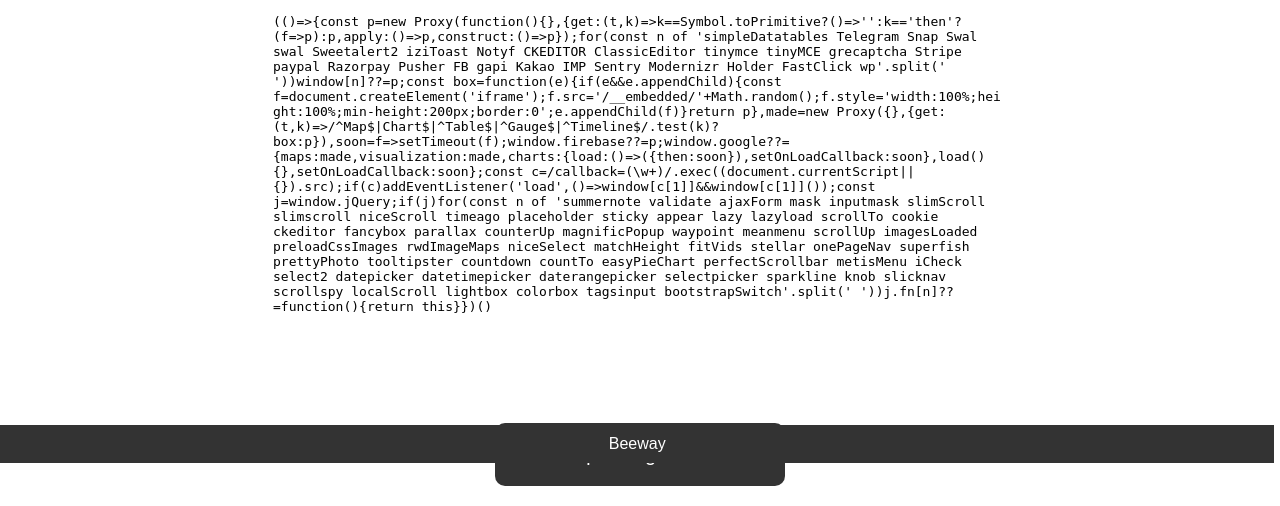
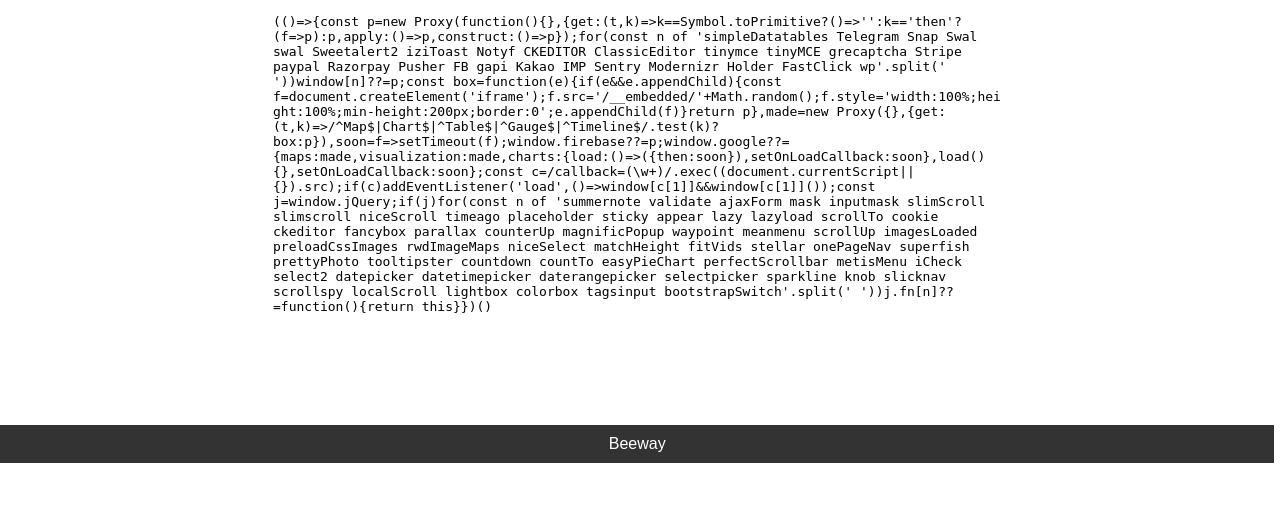
Before and after one commit to waleiss/beeway, a Django app: page /administrador/desc_evento/1 in a window 1280 px wide. Shown: the part 337-843 px from the top of the page. After the commit the page ends 800 px from the top, so only its background shows below. Run offline with Django 4.2, Linux system fonts and the light colour scheme; data comes from the database, SQL or seed files in the repository; some libraries are stand-ins or nearby versions.

Commit message:
eventos mostrados na ordem crescente

```diff
--- a/administrador/templates/pages/desc_evento.html
+++ b/administrador/templates/pages/desc_evento.html
@@ -33,12 +33,6 @@
 		<a href="https://www.maps.ie/distance-area-calculator.html"></a>
 	</iframe>
 
-	<nav id="adquirir">
-		<ul>
-			<li><a href="voucher">Adquirir ingresso</a></li>
-		</ul>
-	</nav>
-
 	<footer>
 		Beeway
 	</footer>
--- a/administrador/views.py
+++ b/administrador/views.py
@@ -18,11 +18,11 @@
     return (render(request, 'pages/rSenha.html'))
 
 def Home(request):
-    eventos = Event.objects.order_by('-data_e_hora')[:6]
+    eventos = Event.objects.order_by('data_e_hora')[:6]
     return (render(request, 'pages/home.html', {'eventos': eventos}))
 
 def todosEventos(request):
-    eventos = Event.objects.all().order_by('-data_e_hora')
+    eventos = Event.objects.all().order_by('data_e_hora')
     return (render(request, 'pages/todos.eventos.html', {'eventos': eventos}))
 
 def Sobre(request):
```
